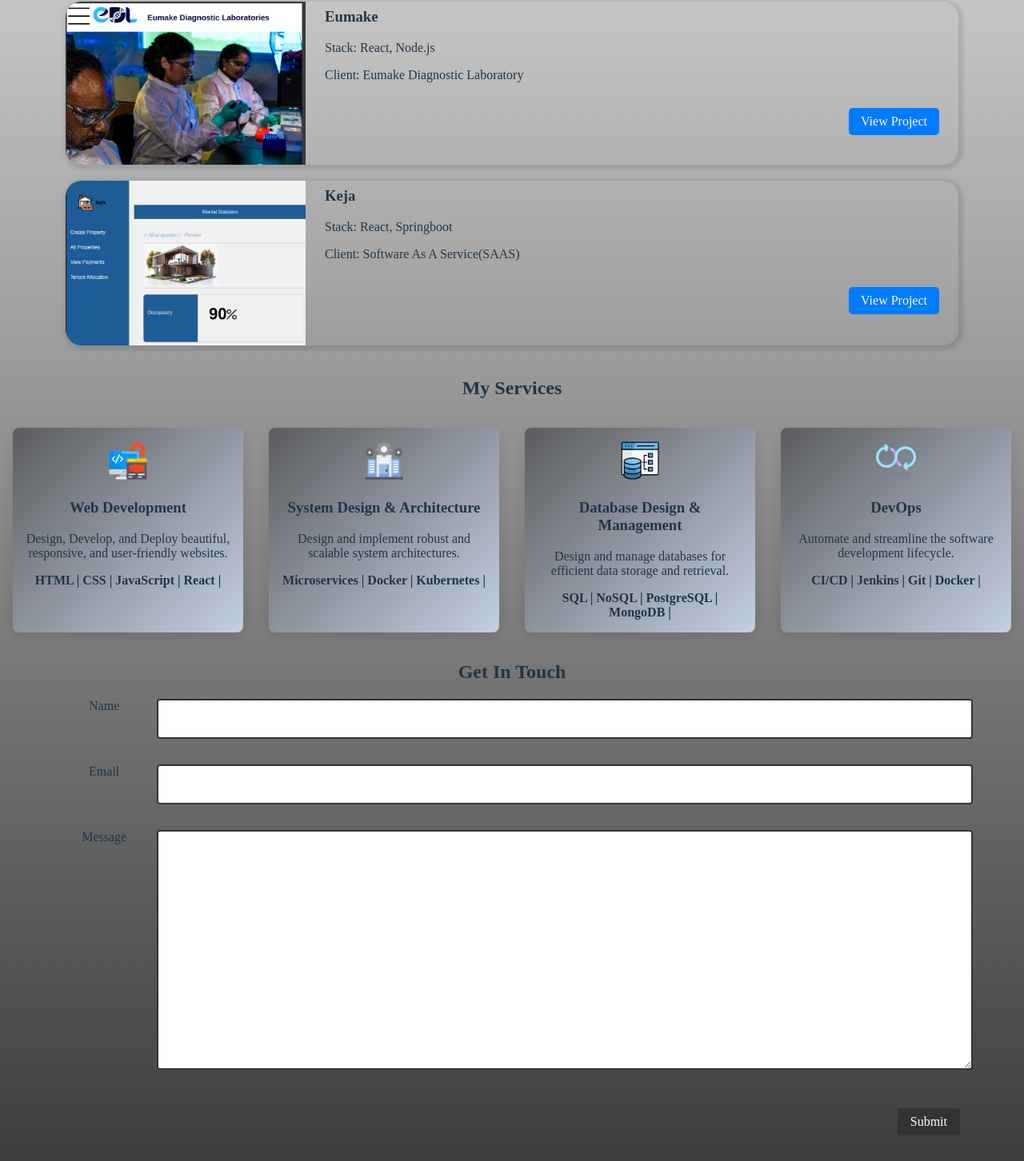
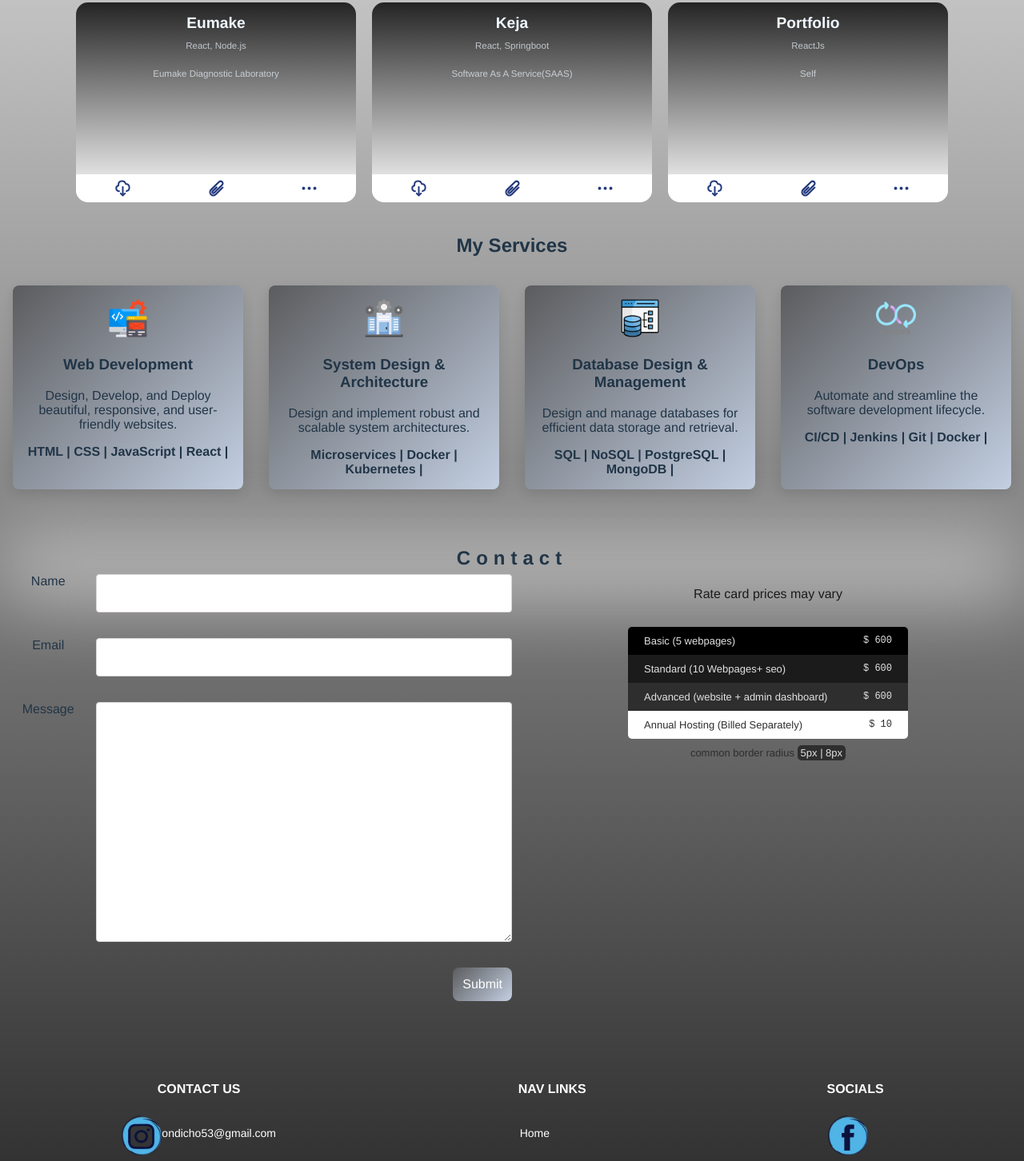
Before and after one commit to ondicho/ondicho, a React (Vite) app: page / in a window 1280 px wide. Shown: the part 615-2067 px from the top of the page at 80% size. Built offline with nearby package versions, Linux system fonts and the light colour scheme; the HTML template or start-up script is replaced by a standard one.

Commit message:
rate card

```diff
--- a/src/assets/css/contact.css
+++ b/src/assets/css/contact.css
@@ -1,11 +1,43 @@
 .contact{
+  margin-top: 1rem;
     height: auto;
+    width: -webkit-fill-available;
     /* min-height: 40vh; */
 }
 
+/* h4{
+  font-size: 25px;
+  font-weight: 600;
+  letter-spacing: -1px;
+  line-height: 30px;
+  display: flex;
+  align-items: center;
+  justify-content: center; */
+/* } */
+
+.contact-body{
+  display: flex;
+  width: inherit;
+}
+
 .form-container{
-    max-width: 90%;
+    /* max-width: 90%; */
     margin: 0 auto;
+    width: 50%;
+}
+
+.blog{
+  width: 50%;
+  justify-content: center;
+  align-items: center;
+  --black: #000000;
+  --ch-black: #141414;
+  --eer-black: #1b1b1b;
+  --night-rider: #2e2e2e;
+  --white: #ffffff;
+  --af-white: #f3f3f3;
+  --ch-white: #e1e1e1;
+  font-family: Helvetica, sans-serif;
 }
 
 .form-group{
@@ -24,7 +56,7 @@ textarea{
 input,
 select,
 textarea {
-  border:  2px solid #333;
+  border: 1px solid rgb(219, 213, 213);
   background-color: white;
   color: black;
   border-radius:  0.25rem;
@@ -32,7 +64,7 @@ textarea {
   display: block;
   box-sizing: border-box;
   width:  100%;
-  padding:  0.5rem  0.75rem;
+  padding: 8px 14px;
   margin-bottom:  1rem;
 }
 
@@ -47,16 +79,21 @@ textarea {
 
 /* Styling the submit button */
 button[type="submit"] {
-  background-color: #333;
-  color: white;
-  padding:  0.5rem  1rem;
-  border-radius:  0.25rem;
+ float: inline-end;
+  padding: 12px;
+  outline: 0;
+  border: 0;
+  border-radius: 8px;
+  font-size: 16px;
+  font-weight: 500;
+  background: linear-gradient(135deg, #5b5c5e  0%, #c3cfe2  100%);
+  color: #fff;
   cursor: pointer;
-  border: none;
-  font-size:  1rem;
-  float: right;
-  margin: 1rem;
-  position: inherit;
+}
+
+button[type="submit"]:hover{
+  background: linear-gradient(white  ,grayscale);
+  color: black;
 }
 
 /* Styling for form groups */
@@ -70,8 +107,118 @@ label {
   margin-bottom:  0.5rem;
 }
 
-/* Additional styles for specific form elements */
-/* For example, styling checkboxes and radio buttons */
-/* label > input[type=checkbox] + span,
-label > input[type=radio] + span {
-  /* styles for checkbox and radio labels */
+
+.wrapper {
+  margin: 2rem auto;
+  width: 350px;
+  font-size: small;
+}
+
+.title {
+  text-align: center;
+  color: #1b1b1b;
+}
+
+.heading {
+  font-weight: bold;
+  letter-spacing: 7px;
+  font-size: 1.5rem;
+  position: relative;
+  margin-bottom: 6px;
+}
+
+.heading::before {
+  content: '';
+  position: absolute;
+  inset: 0;
+  background: #e8e8e8;
+  z-index: -1;
+  filter: blur(50px);
+  height: 50px;
+}
+
+.color {
+  padding: 10px 20px;
+  display: flex;
+  flex-direction: row;
+  justify-content: space-between;
+}
+
+.hex {
+  text-align: end;
+  font-family: monospace;
+  text-transform: uppercase;
+}
+
+.black {
+  background: var(--black);
+  color: var(--ch-white);
+  border-top-left-radius: 5px;
+  border-top-right-radius: 5px;
+}
+
+.eerie-black {
+  background: var(--ch-black);
+  color: var(--ch-white);
+}
+
+.chinese-black {
+  background: var(--eer-black);
+  color: var(--ch-white);
+}
+
+.night-rider {
+  background: var(--night-rider);
+  color: var(--ch-white);
+}
+
+.chinese-white {
+  background: var(--ch-white);
+  color: var(--night-rider);
+}
+
+.anti-flash-white {
+  background: var(--af-white);
+  color: var(--night-rider);
+}
+
+.white {
+  background: var(--white);
+  color: var(--night-rider);
+  border-bottom-left-radius: 5px;
+  border-bottom-right-radius: 5px;
+}
+
+.border {
+  color: var(--night-rider);
+  padding: 10px 10px;
+  text-align: center;
+}
+
+.border span {
+  border-radius: 5px;
+  color: var(--ch-white);
+  padding: 2px 4px;
+  background-color: var(--night-rider);
+}
+
+@media (max-width: 768px) {
+
+  .contact-body{
+  flex-direction: column;
+  margin: 0 auto;
+  justify-content: center;
+  }
+
+
+  .form-container{
+      /* max-width: 90%; */
+      margin: 0 auto;
+      width: 90%;
+  }
+
+  .blog{
+    width: 100%;
+  }
+
+}
--- a/src/assets/css/footer.css
+++ b/src/assets/css/footer.css
@@ -1,6 +1,7 @@
 .footer{
     margin: 0 auto;
     justify-content: center;
+    color: white;
 }
 
 ul {
--- a/src/assets/css/portfolio.css
+++ b/src/assets/css/portfolio.css
@@ -6,64 +6,103 @@
 
 .projects {
   display: flex;
-  flex-direction: column;
+  /* flex-direction: column; */
   gap: 20px;
 }
 
-.project {
-  border: none;
+.card {
+  width: 350px;
+  height: 250px;
+  border-radius: 15px;
+  background: linear-gradient(#242424,#fff);
   display: flex;
-  border-radius: 20px;
-  box-shadow: 2px 2px 4px 4px rgba(0, 0, 0, 0.1);
-
-  /* padding: 20px; */
+  flex-direction: column;
+  position: relative;
+  overflow: hidden;
 }
 
-.project-details {
-  padding: 0.5rem;
-  width: -webkit-fill-available;
-  height: -webkit-fill-available;
-  text-align: left;
-  margin-left: 1rem;
+/* .card:hover{
+  background-image: url("../images/eumake.png");
+
+} */
+
+/* .card::before {
+  content: "";
+  height: 100px;
+  width: 100px;
+  position: absolute;
+  top: -40%;
+  left: -20%;
+  border-radius: 50%;
+  border: 35px solid rgba(255, 255, 255, 0.102);
+  transition: all .8s ease;
+  filter: blur(.5rem);
+} */
+
+.text {
+  flex-grow: 1;
+  padding: 15px;
+  display: flex;
+  flex-direction: column;
+  color: aliceblue;
+  font-weight: 900;
+  font-size: 1.2em;
 }
 
-.project img {
-  width: 300px;
-  border-radius: 20px 0px 0px 20px;
+.subtitle {
+  font-size: .6em;
+  font-weight: 300;
+  color: rgba(240, 248, 255, 0.691);
 }
 
-.project-details h3 {
-  margin-top: 0;
+.icons {
+  display: flex;
+  justify-items: center;
+  align-items: center;
+  width: 350px;
+  border-radius: 0px 0px 15px 15px;
+  overflow: hidden;
 }
 
-.project-details a {
-  display: inline-block;
-  background-color: #007bff;
-  color: #fff;
-  text-decoration: none;
-  padding: 8px 15px;
-  border-radius: 5px;
-  margin-top: 10px;
+.btn {
+  border: none;
+  width: 124px;
+  height: 35px;
+  background-color: #fff;
+  display: flex;
+  align-items: center;
+  justify-content: center;
 }
 
-.project-details a:hover {
-  background-color: #0056b3;
+.svg-icon {
+  width: 25px;
+  height: 25px;
+  stroke: rgb(38, 59, 126);
 }
 
-a.project-button {
-  float: inline-end;
-  margin: 1rem;
-  bottom: 0;
+.btn:hover {
+  background-color: rgb(247, 234, 234);
 }
 
+.card:hover::before {
+  width: 140px;
+  height: 140px;
+  top: -30%;
+  left: 50%;
+  filter: blur(0rem);
+}
 
 @media (max-width: 768px) {
 
+
   .projects {
     flex-direction: column;
+    margin: 0 auto;
+    align-items: center;
   }
 
   .project {
+    width: 90%;
     flex-direction: column;
   }
 
--- a/src/data/PortfolioData.js
+++ b/src/data/PortfolioData.js
@@ -18,18 +18,11 @@ const PortfolioData = [
       client: "Software As A Service(SAAS)"
     },
     {
-      name: "Project 3",
-      stack: "Vue.js, Firebase",
+      name: "Portfolio",
+      stack: "ReactJs",
       image: eumake,
       url: eumake,
-      client: "Client C"
-    },
-    {
-      name: "Project 4",
-      stack: "Express.js, PostgreSQL",
-      image: eumake,
-      url: eumake,
-      client: "Client D"
+      client: "Self"
     }
   ];
 
--- a/src/index.css
+++ b/src/index.css
@@ -6,6 +6,7 @@
   color-scheme: light dark;
   color: rgba(255, 255, 255, 0.87); */
   background: linear-gradient(#fff,#242424);
+  font-family: Helvetica, sans-serif;
 
   /* font-synthesis: none;
   text-rendering: optimizeLegibility;
--- a/src/pages/Contact.jsx
+++ b/src/pages/Contact.jsx
@@ -24,8 +24,11 @@ const Contact = () => {
 
     return (
         <div className='main-container contact'>
-            <h2>Get In Touch</h2>
+            <h6 className='heading'>Contact </h6>
+            <div className="contact-body">
+
                 <form className="form-container">
+
                     <div className="form-group">
                         <label htmlFor="name">Name</label>
                         <input type="text" id="name" name="name" required />
@@ -41,6 +44,44 @@ const Contact = () => {
                     <button type="submit">Submit</button>
                 </form>
 
+                <div className="blog">
+
+
+                    <div className="title">
+                        <p className="desc">Rate card prices may vary</p>
+                    </div>
+                    <div className="wrapper">
+                        <div className="color black">
+                            Basic (5 webpages)
+                            <span className="hex">$ 600</span>
+                        </div>
+                        <div className="color chinese-black">
+                        Standard (10 Webpages+ seo)
+                            <span className="hex">$ 600</span>
+                        </div>
+                        <div className="color night-rider">
+                        Advanced (website + admin dashboard)
+                            <span className="hex">$ 600</span>
+                        </div>
+                        <div className="color chinese-white white">
+                        Annual Hosting (Billed Separately)
+                            <span className="hex">$ 10</span>
+                        </div>
+                        {/* <div className="color anti-flash-white">
+                            anti-flash-white
+                            <span className="hex">#f3f3f3</span>
+                        </div>
+                        <div className="color white">
+                            white
+                            <span className="hex">#ffffff</span>
+                        </div> */}
+                        <div className="border">common border radius <span>5px | 8px</span></div>
+                    </div>
+                </div>
+            </div>
+
+
+
         </div>
     );
 };
--- a/src/pages/Portfolio.jsx
+++ b/src/pages/Portfolio.jsx
@@ -9,17 +9,37 @@ const Portfolio = () => {
         <div className="main-container portfolio">
             <h2>Featured Projects</h2>
             <div className="projects">
-                {portfolioData.slice(0,2).map((project, index) => (
-                    <div key={index} className="project">
-                        <img src={project.image} alt={project.name} />
-                        <div className="project-details">
-                            <h3>{project.name}</h3>
-                            <p>Stack: {project.stack}</p>
-                            <p>Client: {project.client}</p>
-                            <a className="project-button"href={project.url} target="_blank" rel="noopener noreferrer">View Project</a>
+                {portfolioData.map((project, index) => (
+
+                    <div class="card" >
+                        <div class="text">
+                            <span>{project.name}</span>
+                            <p class="subtitle">{project.stack}</p>
+                            <p class="subtitle">{project.client}</p>
+                        </div>
+                        <div class="icons">
+                            <a class="btn" href="#">
+                                <svg y="0" xmlns="http://www.w3.org/2000/svg" x="0" width="100" viewBox="0 0 100 100" preserveAspectRatio="xMidYMid meet" height="100" class="svg-icon">
+                                    <path stroke-width="8" stroke-linejoin="round" stroke-linecap="round" fill="none" d="M31.8,64.5a14.5,14.5,0,0,1-3.2-28.7,17.5,17.5,0,0,1-.4-4,18.2,18.2,0,0,1,36-3.6h.3a18.2,18.2,0,0,1,3.7,36M39.1,75.4,50,86.3m0,0L60.9,75.4M50,86.3V42.7">
+                                    </path>
+                                </svg>
+                            </a>
+                            <a class="btn" href="#">
+                                <svg class="svg-icon" viewBox="0 0 20 20">
+                                    <path d="M4.317,16.411c-1.423-1.423-1.423-3.737,0-5.16l8.075-7.984c0.994-0.996,2.613-0.996,3.611,0.001C17,4.264,17,5.884,16.004,6.88l-8.075,7.984c-0.568,0.568-1.493,0.569-2.063-0.001c-0.569-0.569-0.569-1.495,0-2.064L9.93,8.828c0.145-0.141,0.376-0.139,0.517,0.005c0.141,0.144,0.139,0.375-0.006,0.516l-4.062,3.968c-0.282,0.282-0.282,0.745,0.003,1.03c0.285,0.284,0.747,0.284,1.032,0l8.074-7.985c0.711-0.71,0.711-1.868-0.002-2.579c-0.711-0.712-1.867-0.712-2.58,0l-8.074,7.984c-1.137,1.137-1.137,2.988,0.001,4.127c1.14,1.14,2.989,1.14,4.129,0l6.989-6.896c0.143-0.142,0.375-0.14,0.516,0.003c0.143,0.143,0.141,0.374-0.002,0.516l-6.988,6.895C8.054,17.836,5.743,17.836,4.317,16.411"></path>
+                                </svg>
+                            </a>
+                            <a class="btn" href="#">
+                                <svg y="0" xmlns="http://www.w3.org/2000/svg" x="0" width="100" viewBox="0 0 100 100" preserveAspectRatio="xMidYMid meet" height="100" class="svg-icon">
+                                    <path stroke-width="8" stroke-linejoin="round" stroke-linecap="round" fill="none" d="M21.9,50h0M50,50h0m28.1,0h0M25.9,50a4,4,0,1,1-4-4A4,4,0,0,1,25.9,50ZM54,50a4,4,0,1,1-4-4A4,4,0,0,1,54,50Zm28.1,0a4,4,0,1,1-4-4A4,4,0,0,1,82.1,50Z">
+                                    </path>
+                                </svg>
+                            </a>
                         </div>
                     </div>
+
                 ))}
+
             </div>
         </div>
     )
```
Lines whose indentation alone changed are shown as unchanged.
